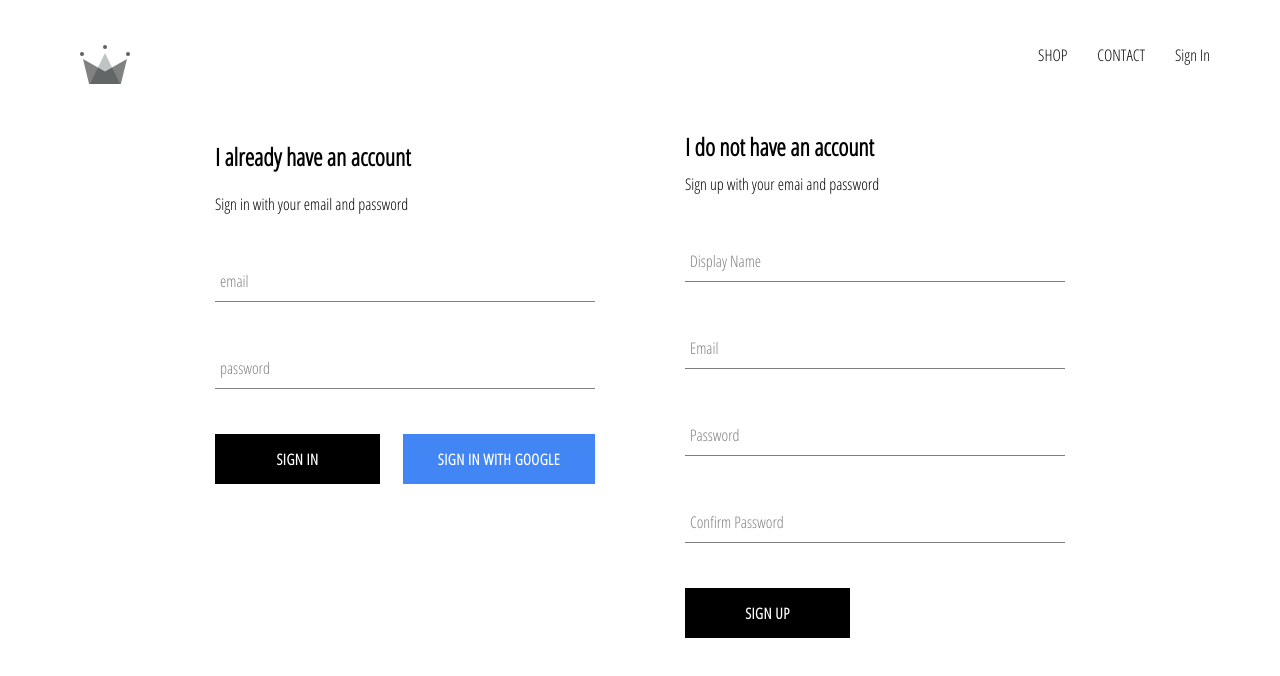
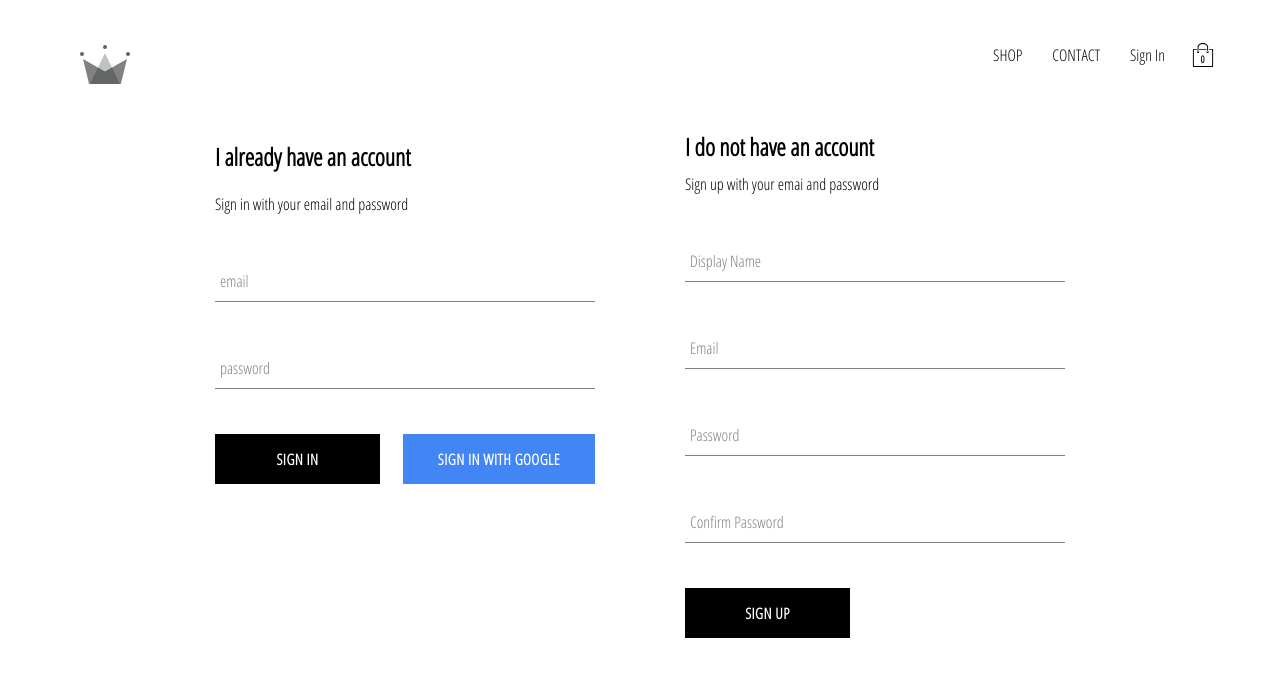
Before and after one commit to ishmael214/ecommerceproj, a React (Create React App) app: page /signin in a window 1280 px wide. Shown: the top 676 px of the page. Built offline with nearby package versions, Linux system fonts and the light colour scheme; no server answers.

Commit message:
added cart icon and cartDropdown components to our application. also implemented cart reducer

```diff
--- /dev/null
+++ b/src/components/cart-dropdown/cart-dropdown.component.jsx
@@ -0,0 +1,12 @@
+import React from 'react';
+import CustomButton from '../custom-button/custom-button.component';
+import './cart-dropdown.styles.scss';
+
+const CartDropdown = () => (
+    <div className='cart-dropdown'>
+        <div className='cart-items' />
+        <CustomButton>GO TO CHECKOUT</CustomButton>
+    </div>
+);
+
+export default CartDropdown;
--- /dev/null
+++ b/src/components/cart-dropdown/cart-dropdown.styles.scss
@@ -0,0 +1,24 @@
+.cart-dropdown {
+    position: absolute;
+    width: 240px;
+    height: 340px;
+    display: flex;
+    flex-direction: column;
+    padding: 20px;
+    border: 1px solid black;
+    background-color: white;
+    top: 90px;
+    right: 40px;
+    z-index: 5;
+
+    .cart-items {
+      height: 240px;
+      display: flex;
+      flex-direction: column;
+      overflow: scroll;
+    }
+
+    button {
+      margin-top: auto;
+    }
+  }
--- /dev/null
+++ b/src/components/cart-icon/cart-icon.component.jsx
@@ -0,0 +1,19 @@
+import React from 'react';
+import { connect } from 'react-redux';
+import { toggleCartHidden } from '../../redux/cart/cart.actions';
+import { ReactComponent as ShoppingIcon } from '../../assets/shopping-bag.svg';
+
+import './cart-icon.styles.scss';
+
+const CartIcon = ({ toggleCartHidden }) => (
+    <div className='cart-icon' onClick={toggleCartHidden}>
+        <ShoppingIcon className='shopping-icon'/>
+        <span className='item-count'>0</span>
+    </div>
+);
+
+const mapDispatchToProps = dispatch => ({
+    toggleCartHidden: () => dispatch(toggleCartHidden())
+});
+
+export default connect(null, mapDispatchToProps)(CartIcon);
--- /dev/null
+++ b/src/components/cart-icon/cart-icon.styles.scss
@@ -0,0 +1,21 @@
+.cart-icon {
+    width: 45px;
+    height: 45px;
+    position: relative;
+    display: flex;
+    align-items: center;
+    justify-content: center;
+    cursor: pointer;
+
+    .shopping-icon {
+      width: 24px;
+      height: 24px;
+    }
+
+    .item-count {
+      position: absolute;
+      font-size: 10px;
+      font-weight: bold;
+      bottom: 12px;
+    }
+  }
--- a/src/components/header/header.component.jsx
+++ b/src/components/header/header.component.jsx
@@ -4,8 +4,10 @@
 import { ReactComponent as Logo } from '../../assets/crown.svg';
 import { auth } from '../../firebase/firebase.utils';
 import { connect } from 'react-redux';
+import CartIcon from '../cart-icon/cart-icon.component';
+import CartDropdown from '../cart-dropdown/cart-dropdown.component';
 
-const Header = ({ currentUser }) => (
+const Header = ({ currentUser, hidden }) => (
     <div className='header'>
         <Link className='logo-container' to="/">
             <Logo className='logo' />
@@ -24,14 +26,18 @@
                 <Link className='option' to='/signin'>Sign In</Link>
 
             }
-
+            <CartIcon />
         </div>
-
+        {
+            hidden ? null :
+            <CartDropdown />
+        }
     </div>
 );
 
-const mapStateToProps = state => ({
-    currentUser: state.user.currentUser
+const mapStateToProps = ({user: { currentUser }, cart: { hidden }}) => ({
+    currentUser,
+    hidden
 });
 
 export default connect(mapStateToProps)(Header);
--- /dev/null
+++ b/src/redux/cart/cart.actions.js
@@ -0,0 +1,5 @@
+import CartActionTypes from './cart.types';
+
+export const toggleCartHidden = () => ({
+    type: CartActionTypes.TOGGLE_CART_HIDDEN
+});
--- /dev/null
+++ b/src/redux/cart/cart.reducer.js
@@ -0,0 +1,20 @@
+import { toggleCartHidden } from './cart.actions';
+import CartActionTypes from './cart.types';
+
+const INITIAL_STATE = {
+    hidden: true
+};
+
+const cartReducer = (state = INITIAL_STATE, action) => {
+    switch (action.type) {
+        case CartActionTypes.TOGGLE_CART_HIDDEN:
+            return {
+                ...state,
+                hidden: !state.hidden
+            }
+            default:
+                return state;
+    }
+};
+
+export default cartReducer;
--- /dev/null
+++ b/src/redux/cart/cart.types.js
@@ -0,0 +1,5 @@
+const CartActionTypes = {
+    TOGGLE_CART_HIDDEN: 'TOGGLE_CART_HIDDEN'
+}
+
+export default CartActionTypes;
--- a/src/redux/root-reducer.js
+++ b/src/redux/root-reducer.js
@@ -1,6 +1,8 @@
 import { combineReducers } from 'redux';
 import userReducer from './user/user.reducer';
+import cartReducer from './cart/cart.reducer';
 
 export default combineReducers({
-    user: userReducer
+    user: userReducer,
+    cart: cartReducer
 });
```
Also changed, not shown: src/assets/shopping-bag.svg (added).
